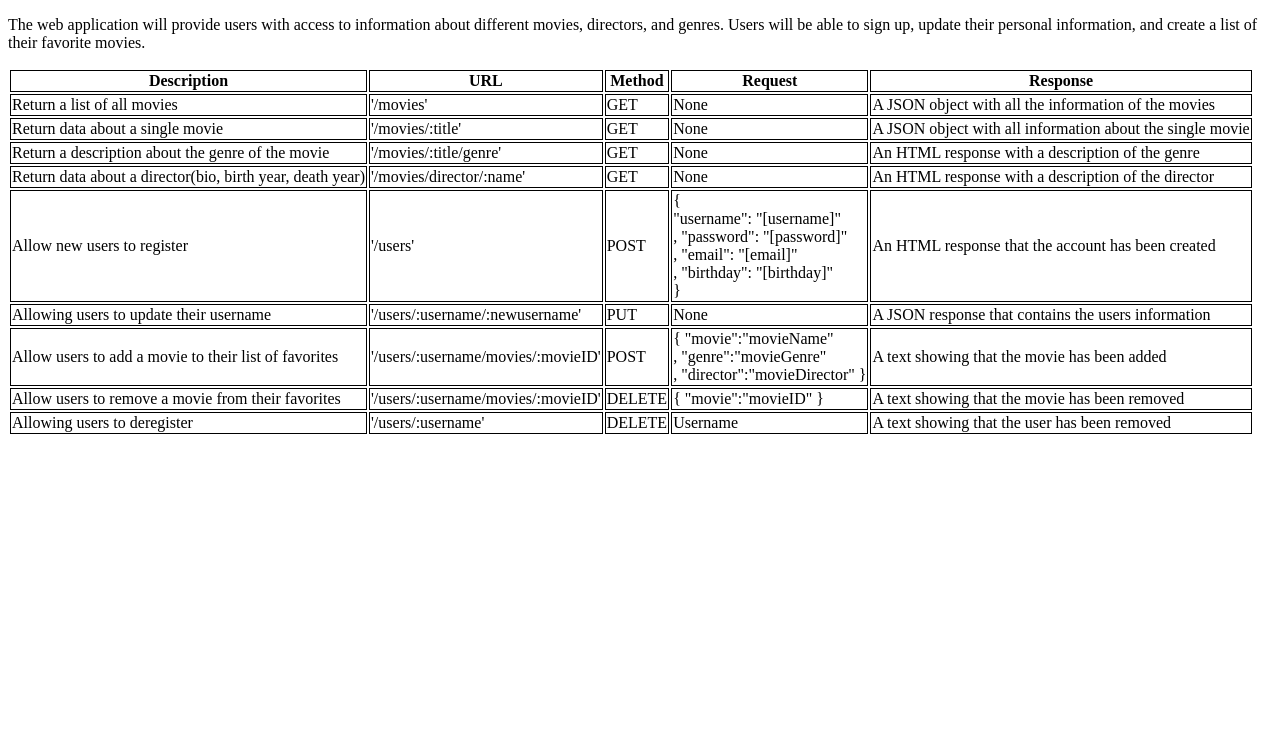
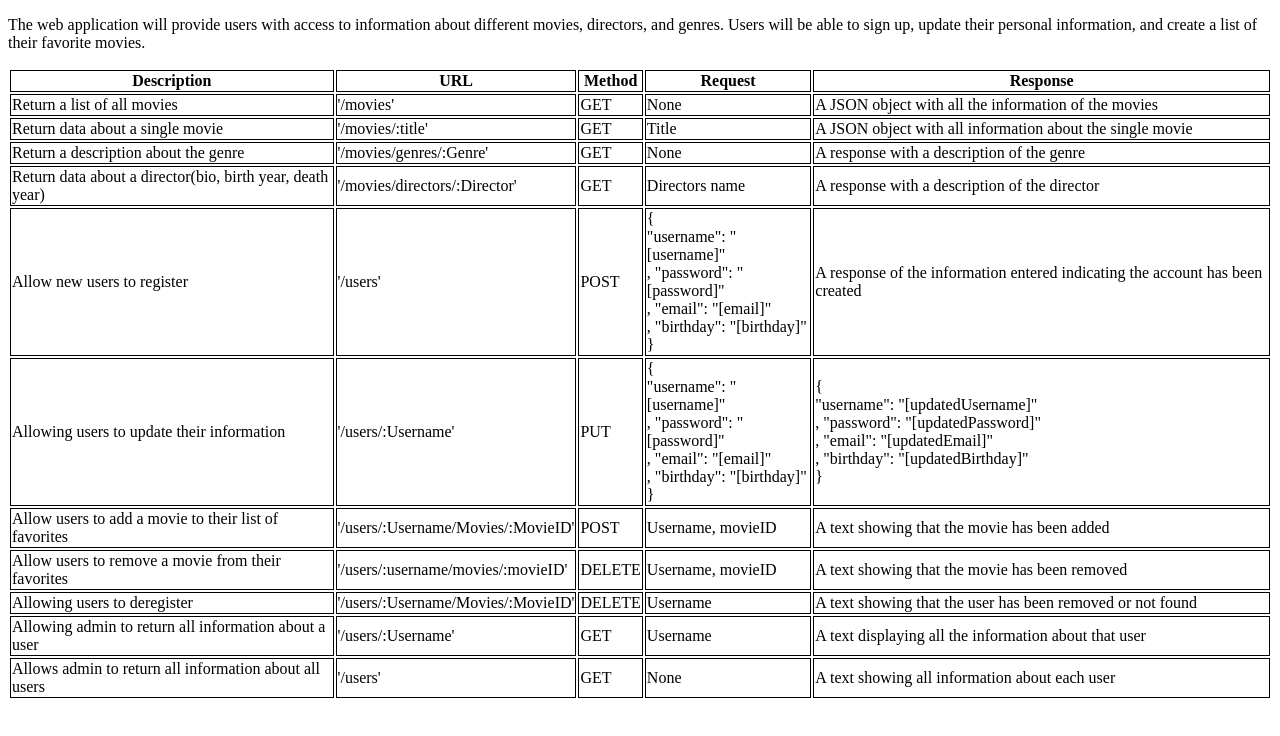
Before and after one commit to TimBTaylor/Movie-API, a website: page public/documentation.html in a window 1280 px wide. Drawn offline with Linux system fonts and the light colour scheme.

Commit message:
updated documentation file to be consistent with rest of code

```diff
--- a/public/documentation.html
+++ b/public/documentation.html
@@ -33,22 +33,22 @@
         <td>Return data about a single movie</td>
         <td>'/movies/:title'</td>
         <td>GET</td>
-        <td>None</td>
+        <td>Title</td>
         <td>A JSON object with all information about the single movie</td>
       </tr>
       <tr>
-        <td>Return a description about the genre of the movie</td>
-        <td>'/movies/:title/genre'</td>
+        <td>Return a description about the genre</td>
+        <td>'/movies/genres/:Genre'</td>
         <td>GET</td>
         <td>None</td>
-        <td>An HTML response with a description of the genre</td>
+        <td>A response with a description of the genre</td>
       </tr>
       <tr>
         <td>Return data about a director(bio, birth year, death year)</td>
-        <td>'/movies/director/:name'</td>
+        <td>'/movies/directors/:Director'</td>
         <td>GET</td>
-        <td>None</td>
-        <td>An HTML response with a description of the director</td>
+        <td>Directors name</td>
+        <td>A response with a description of the director</td>
       </tr>
       <tr>
         <td>Allow new users to register</td>
@@ -62,44 +62,65 @@
             }
           </span>
         </td>
-        <td>An HTML response that the account has been created</td>
+        <td>
+          A response of the information entered indicating the account has been
+          created
+        </td>
       </tr>
       <tr>
-        <td>Allowing users to update their username</td>
-        <td>'/users/:username/:newusername'</td>
+        <td>Allowing users to update their information</td>
+        <td>'/users/:Username'</td>
         <td>PUT</td>
-        <td>None</td>
-        <td>A JSON response that contains the users information</td>
+        <td>
+          {<br />
+          "username": "[username]"<br />, "password": "[password]"<br />,
+          "email": "[email]"<br />, "birthday": "[birthday]"<br />
+          }
+        </td>
+        <td>
+          <span>
+            {<br />
+            "username": "[updatedUsername]"<br />, "password":
+            "[updatedPassword]"<br />, "email": "[updatedEmail]"<br />,
+            "birthday": "[updatedBirthday]"<br />
+            }
+          </span>
+        </td>
       </tr>
       <tr>
         <td>Allow users to add a movie to their list of favorites</td>
-        <td>'/users/:username/movies/:movieID'</td>
+        <td>'/users/:Username/Movies/:MovieID'</td>
         <td>POST</td>
-        <td>
-          <span>
-            { "movie":"movieName"<br />, "genre":"movieGenre"<br />,
-            "director":"movieDirector" }
-          </span>
-        </td>
+        <td>Username, movieID</td>
         <td>A text showing that the movie has been added</td>
       </tr>
       <tr>
         <td>Allow users to remove a movie from their favorites</td>
         <td>'/users/:username/movies/:movieID'</td>
         <td>DELETE</td>
-        <td>
-          <span>
-            { "movie":"movieID" }
-          </span>
-        </td>
+        <td>Username, movieID</td>
         <td>A text showing that the movie has been removed</td>
       </tr>
       <tr>
         <td>Allowing users to deregister</td>
-        <td>'/users/:username'</td>
+        <td>'/users/:Username/Movies/:MovieID'</td>
         <td>DELETE</td>
         <td>Username</td>
-        <td>A text showing that the user has been removed</td>
+        <td>A text showing that the user has been removed or not found</td>
+      </tr>
+      <tr>
+        <td>Allowing admin to return all information about a user</td>
+        <td>'/users/:Username'</td>
+        <td>GET</td>
+        <td>Username</td>
+        <td>A text displaying all the information about that user</td>
+      </tr>
+      <tr>
+        <td>Allows admin to return all information about all users</td>
+        <td>'/users'</td>
+        <td>GET</td>
+        <td>None</td>
+        <td>A text showing all information about each user</td>
       </tr>
     </table>
   </body>
```
Also changed, not shown: index.js (+1 -7 lines), 1 other file.
